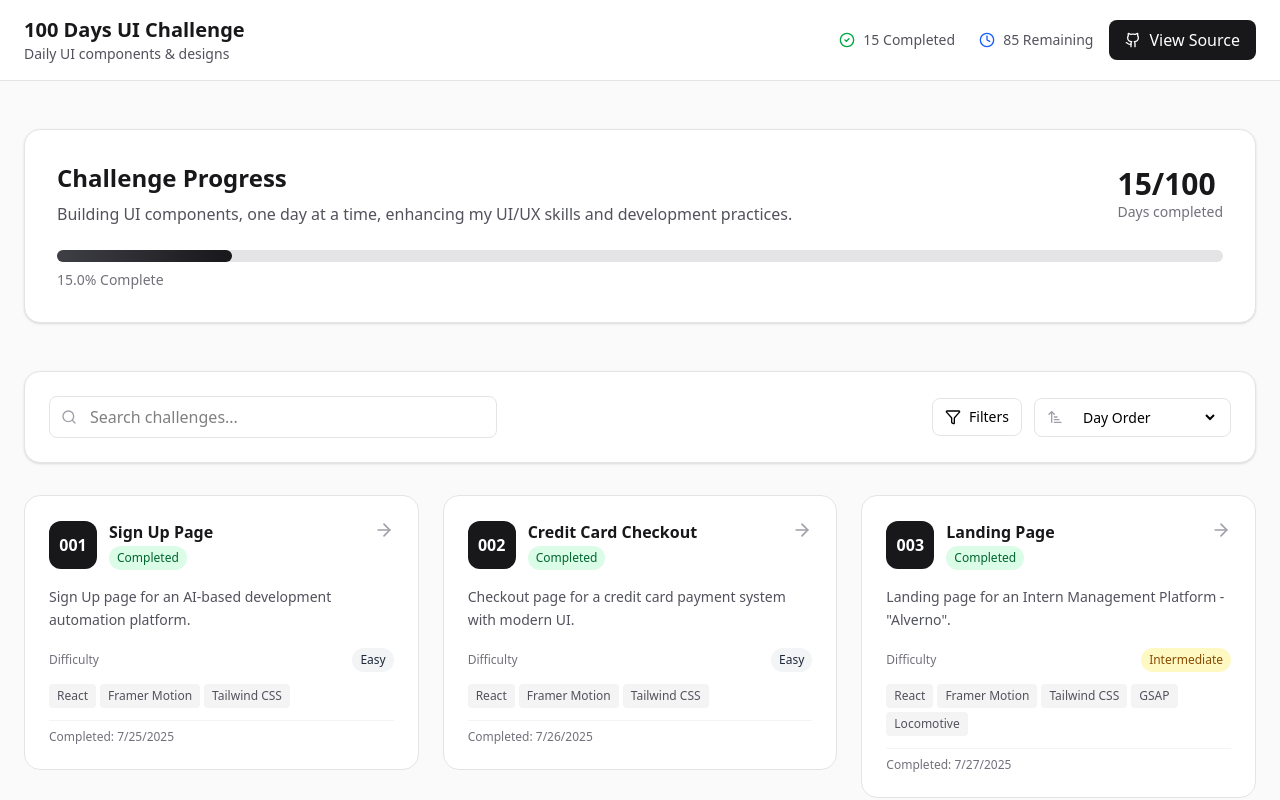
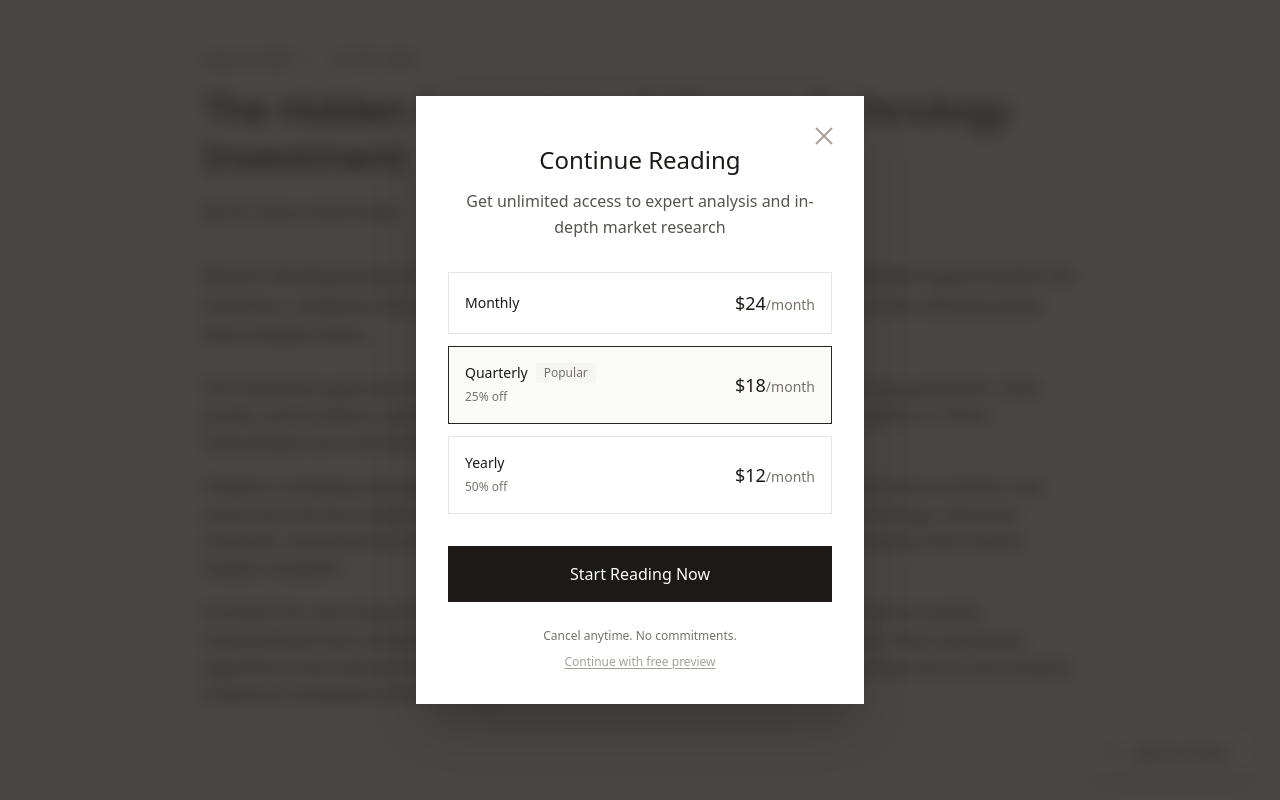
Before and after one commit to PrathamS1/dailyUIChallenges, a React (Vite) app: page /016 in a window 1280 px wide. Shown: the top 800 px of the page. Built offline with nearby package versions, Linux system fonts and the light colour scheme; a web font is replaced by a local one.

Commit message:
completed ui challenge 016 - Pop-Up Overlay. created Premium content gated subscription overlay

```diff
--- a/src/App.jsx
+++ b/src/App.jsx
@@ -15,6 +15,7 @@ import IceCreamShop from './components/dailyUI012';
 import BuyerSellerChat from './components/dailyUI013';
 import RetroGameCountdown from './components/dailyUI014';
 import ServiceToggle from './components/dailyUI015';
+import PremiumContentOverlay from './components/dailyUI016';
 import PluginManagement from './components/PluginManagement';
 
 function App() {
@@ -37,6 +38,7 @@ function App() {
         <Route path="/013" element={<BuyerSellerChat />} />
         <Route path="/014" element={<RetroGameCountdown />} />
         <Route path="/015" element={<ServiceToggle />} />
+        <Route path="/016" element={<PremiumContentOverlay />} />
         <Route path="/plugin-management" element={<PluginManagement />} />
 
         {/* <Route path="/002" element={<New Element />} /> */}
--- a/src/components/Navigation.jsx
+++ b/src/components/Navigation.jsx
@@ -188,6 +188,17 @@ const Navigation = () => {
       technologies: ["React", "Framer Motion", "Tailwind CSS"],
       difficulty: "Easy",
       completedDate: "2025-08-13",
+    },
+    {
+      day: "016",
+      title: "Pop-up Overlay",
+      description:
+        "Premium content gated subscription overlay with sophisticated pricing tiers.",
+      status: "completed",
+      route: "/016",
+      technologies: ["React", "Framer Motion", "Tailwind CSS"],
+      difficulty: "Medium",
+      completedDate: "2025-08-14",
     },
     // Add more challenges as they're completed
   ], []);
--- /dev/null
+++ b/src/components/dailyUI016.jsx
@@ -0,0 +1,221 @@
+import { useState, useEffect } from "react";
+import { AnimatePresence, motion } from "framer-motion";
+import BackToHome from "./BackToHome";
+
+const PremiumContentOverlay = () => {
+  const [showOverlay, setShowOverlay] = useState(false);
+  const [selectedPlan, setSelectedPlan] = useState("quarterly");
+
+  const articleContent = {
+    title: "The Hidden Economics of Climate Technology Investment",
+    author: "Dr. Elena Marchetti",
+    readTime: "12 min read",
+    excerpt: "Recent developments in carbon capture technology have created unprecedented opportunities for investors. However, the true potential lies not in the obvious solutions, but in the infrastructure that enables them...",
+    publishDate: "Aug 12, 2025"
+  };
+
+  useEffect(() => {
+    const timer = setTimeout(() => {
+      setShowOverlay(true);
+    }, 2000);
+    return () => clearTimeout(timer);
+  }, []);
+
+  const plans = {
+    monthly: {
+      price: 24,
+      period: "month",
+      savings: null
+    },
+    quarterly: {
+      price: 18,
+      period: "month",
+      savings: "25% off",
+      popular: true
+    },
+    yearly: {
+      price: 12,
+      period: "month",
+      savings: "50% off"
+    }
+  };
+
+  return (
+    <div className="min-h-screen bg-stone-50 relative overflow-hidden">
+      <BackToHome />
+
+      <div
+        className={`transition-all duration-700 ${showOverlay ? 'blur-sm scale-105' : ''}`}
+        style={{ filter: showOverlay ? 'brightness(0.7)' : 'brightness(1)' }}
+      >
+        <div className="max-w-4xl mx-auto px-8 py-16">
+          <div className="space-y-8">
+            <div className="space-y-4">
+              <div className="flex items-center space-x-4 text-sm text-stone-500">
+                <span>{articleContent.publishDate}</span>
+                <span>•</span>
+                <span>{articleContent.readTime}</span>
+              </div>
+              <h1 className="text-4xl font-light text-stone-900 leading-tight">
+                {articleContent.title}
+              </h1>
+              <p className="text-lg text-stone-600 font-light">
+                By {articleContent.author}
+              </p>
+            </div>
+
+            <div className="space-y-6 text-stone-700 leading-relaxed">
+              <p className="text-lg">
+                {articleContent.excerpt}
+              </p>
+
+              <div className="space-y-4">
+                <p>
+                  The traditional approach to climate investment has focused heavily on renewable energy generation. Solar panels, wind turbines, and battery storage have dominated the conversation—and rightly so. These technologies form the backbone of our transition to sustainable energy.
+                </p>
+                <p>
+                  However, emerging data suggests that the most significant returns, both financial and environmental, may come from the less visible infrastructure that connects these systems. Smart grid technology, advanced materials, and predictive maintenance systems represent a $2.3 trillion market opportunity that remains largely untapped.
+                </p>
+                <p>
+                  Consider the case study of Nordic Energy Solutions, a relatively unknown company that has quietly revolutionized how renewable energy systems communicate with existing power grids. Their proprietary algorithms have reduced energy waste by 34% across their partner networks, generating returns that outpace traditional renewable investments by...
+                </p>
+              </div>
+            </div>
+          </div>
+        </div>
+      </div>
+
+      <AnimatePresence>
+        {showOverlay && (
+          <motion.div
+            className="fixed inset-0 z-50 flex items-center justify-center p-4"
+            initial={{ opacity: 0 }}
+            animate={{ opacity: 1 }}
+            exit={{ opacity: 0 }}
+            transition={{ duration: 0.4 }}
+          >
+            <motion.div
+              className="absolute inset-0 bg-stone-900/80 backdrop-blur-sm"
+              initial={{ opacity: 0 }}
+              animate={{ opacity: 1 }}
+              transition={{ duration: 0.4 }}
+              onClick={() => setShowOverlay(false)}
+            />
+
+            <motion.div
+              className="relative bg-white rounded-none shadow-2xl max-w-md w-full mx-4"
+              initial={{ opacity: 0, y: 50, scale: 0.95 }}
+              animate={{ opacity: 1, y: 0, scale: 1 }}
+              exit={{ opacity: 0, y: 50, scale: 0.95 }}
+              transition={{
+                duration: 0.5,
+                type: "spring",
+                stiffness: 300,
+                damping: 30
+              }}
+            >
+              <button
+                onClick={() => setShowOverlay(false)}
+                className="absolute top-6 right-6 w-8 h-8 text-stone-400 hover:text-stone-600 transition-colors"
+              >
+                <svg viewBox="0 0 24 24" fill="none" stroke="currentColor" strokeWidth="1.5">
+                  <path d="M18 6L6 18M6 6l12 12" />
+                </svg>
+              </button>
+
+              <div className="p-8 pt-12">
+                <div className="text-center mb-8">
+                  <h2 className="text-2xl font-light text-stone-900 mb-3">
+                    Continue Reading
+                  </h2>
+                  <p className="text-stone-600 leading-relaxed">
+                    Get unlimited access to expert analysis and in-depth market research
+                  </p>
+                </div>
+
+                <div className="space-y-3 mb-8">
+                  {Object.entries(plans).map(([key, plan]) => (
+                    <motion.button
+                      key={key}
+                      onClick={() => setSelectedPlan(key)}
+                      className={`w-full p-4 border transition-all duration-200 ${
+                        selectedPlan === key
+                          ? 'border-stone-800 bg-stone-50'
+                          : 'border-stone-200 hover:border-stone-300'
+                      }`}
+                      whileHover={{ scale: selectedPlan === key ? 1 : 1.01 }}
+                      whileTap={{ scale: 0.99 }}
+                    >
+                      <div className="flex items-center justify-between">
+                        <div className="text-left">
+                          <div className="flex items-center space-x-2">
+                            <span className="text-sm font-medium text-stone-900 capitalize">
+                              {key}
+                            </span>
+                            {plan.popular && (
+                              <span className="text-xs text-stone-500 bg-stone-100 px-2 py-0.5">
+                                Popular
+                              </span>
+                            )}
+                          </div>
+                          {plan.savings && (
+                            <span className="text-xs text-stone-500">
+                              {plan.savings}
+                            </span>
+                          )}
+                        </div>
+                        <div className="text-right">
+                          <span className="text-lg font-light text-stone-900">
+                            ${plan.price}
+                          </span>
+                          <span className="text-sm text-stone-500">
+                            /{plan.period}
+                          </span>
+                        </div>
+                      </div>
+                    </motion.button>
+                  ))}
+                </div>
+
+                <motion.button
+                  className="w-full bg-stone-900 text-white py-4 font-medium transition-all duration-200 hover:bg-stone-800"
+                  whileHover={{ scale: 1.01 }}
+                  whileTap={{ scale: 0.99 }}
+                  onClick={() => {
+                    setShowOverlay(false);
+                  }}
+                >
+                  Start Reading Now
+                </motion.button>
+
+                <div className="mt-6 text-center">
+                  <p className="text-xs text-stone-500 leading-relaxed">
+                    Cancel anytime. No commitments.
+                  </p>
+                  <button
+                    className="text-xs text-stone-400 hover:text-stone-600 transition-colors mt-2 underline underline-offset-2"
+                    onClick={() => setShowOverlay(false)}
+                  >
+                    Continue with free preview
+                  </button>
+                </div>
+              </div>
+            </motion.div>
+          </motion.div>
+        )}
+      </AnimatePresence>
+
+      {!showOverlay && (
+        <button
+          onClick={() => setShowOverlay(true)}
+          className="fixed bottom-8 right-8 bg-stone-800 text-white px-4 py-2 text-sm hover:bg-stone-700 transition-colors opacity-0 animate-fade-in"
+          style={{ animationDelay: '3s', animationFillMode: 'forwards' }}
+        >
+          Show Overlay
+        </button>
+      )}
+    </div>
+  );
+};
+
+export default PremiumContentOverlay;
```
Also changed, not shown: 1 other file (tests, documents, lock files or other folders).
